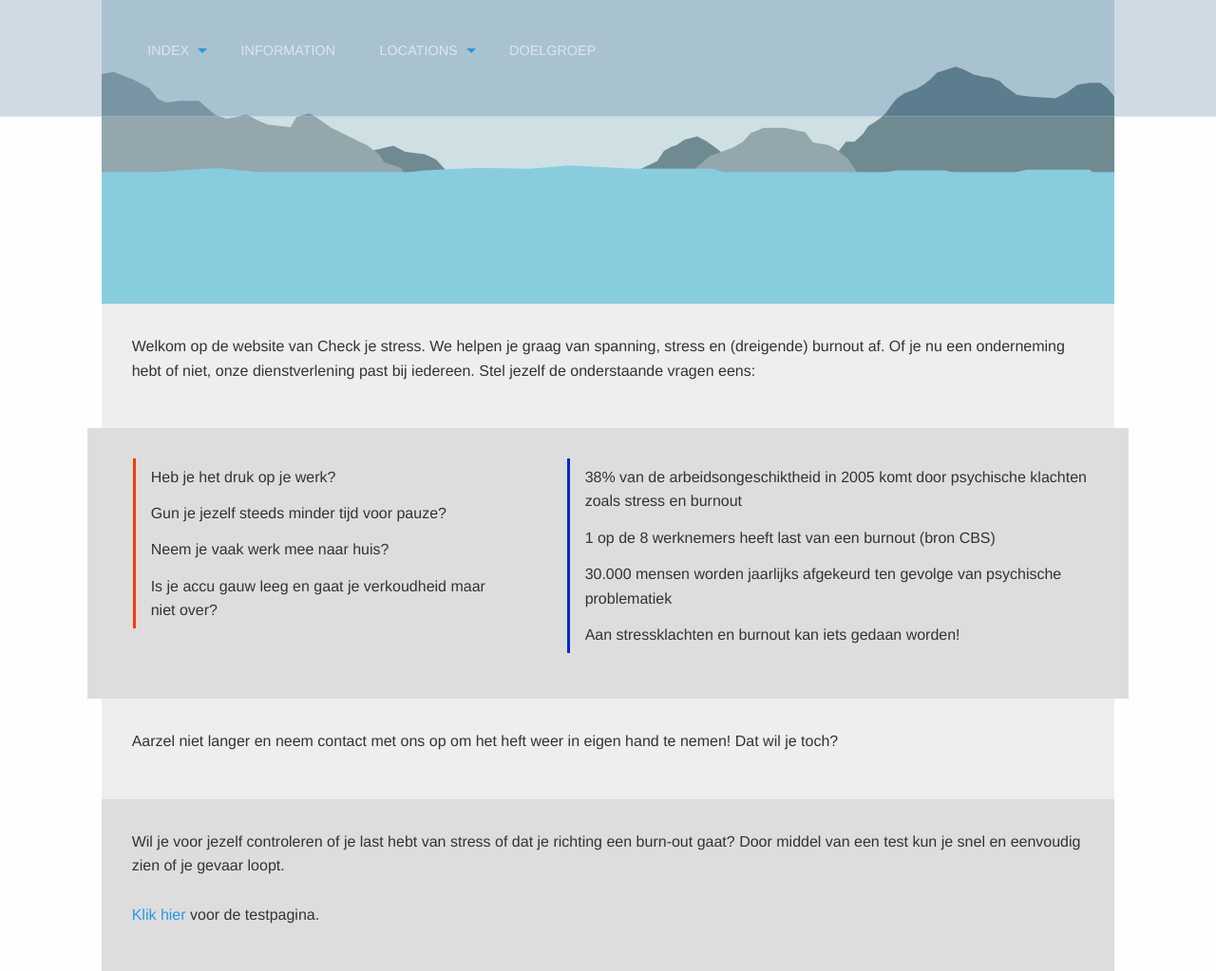
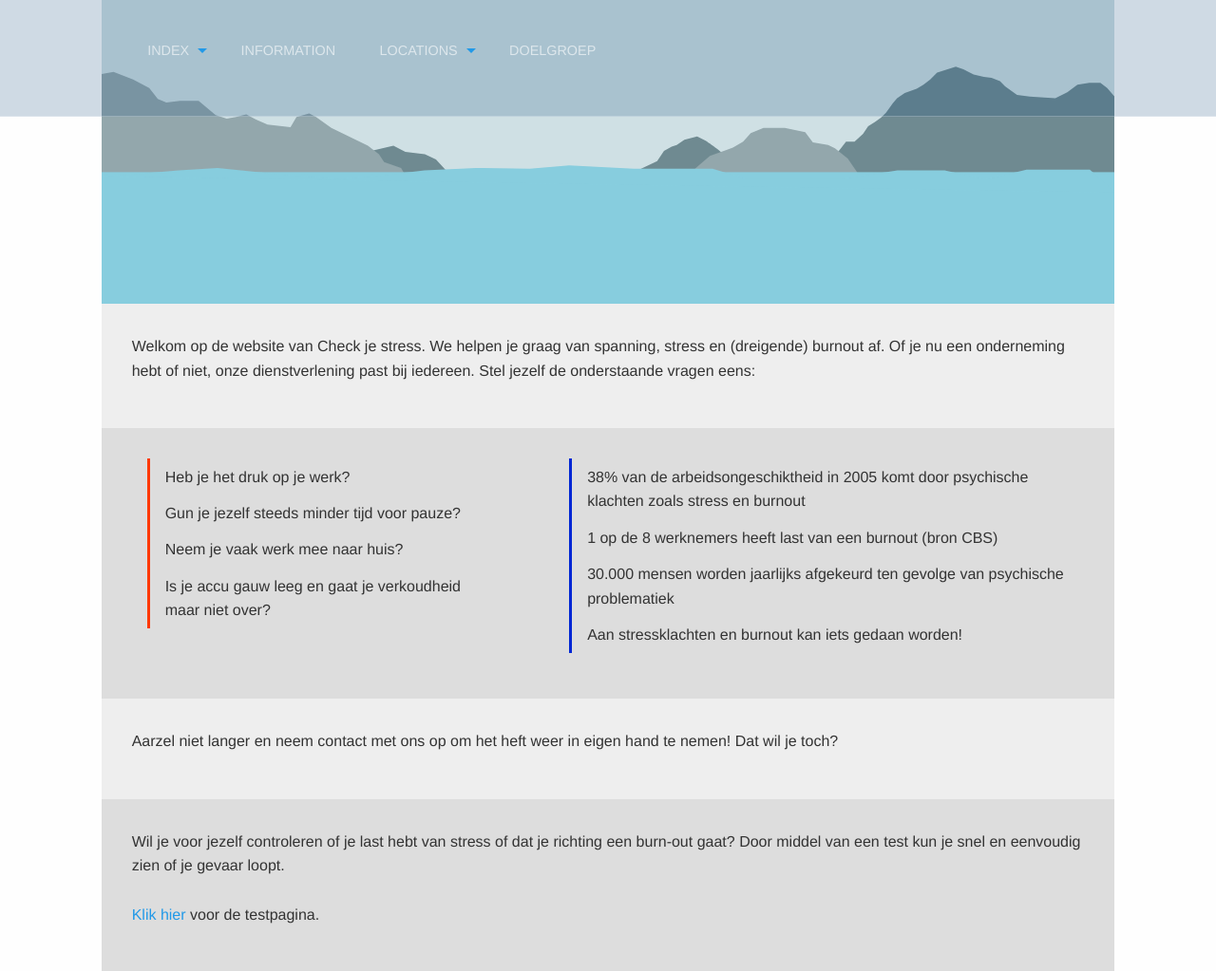
Before and after one commit to nbelzer/check-je-stress, a PHP site: page / in a window 1280 px wide. Shown: the top 1023 px of the page at 95% size. Run offline with PHP 8.4, Linux system fonts and the light colour scheme; data that the repository does not hold is empty.

Commit message:
Fixed rows being placed wrong

```diff
--- a/src/index.php
+++ b/src/index.php
@@ -6,8 +6,6 @@ $page->head = "<link rel=\"stylesheet\" href=" . $path_to_root . "resources/css/
 $page->body = <<<CONTENT
 
 <div class="indexImage" style="background-image: url('resources/img/frontpage.svg');">
-  <div class="row">
-  </div>
 </div>
 
 
@@ -18,7 +16,7 @@ $page->body = <<<CONTENT
   <p>
     Welkom op de website van Check je stress. We helpen je graag van spanning, stress en (dreigende) burnout af. Of je nu een onderneming hebt of niet, onze dienstverlening past bij iedereen. Stel jezelf de onderstaande vragen eens:
   </p>
-  </div>
+</div>
 
 
 
--- a/src/resources/css/specific/index.css
+++ b/src/resources/css/specific/index.css
@@ -30,8 +30,8 @@
 }
 
 .row {
-  padding: 0;
-  margin: 0;
+  padding: 0 !important;
+  margin: 0 !important;
 }
 
 .row .light {
```
